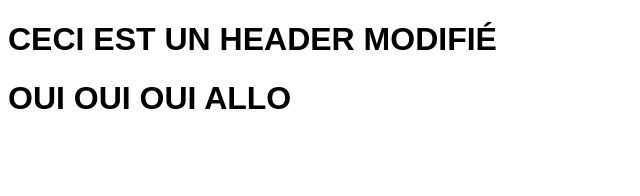
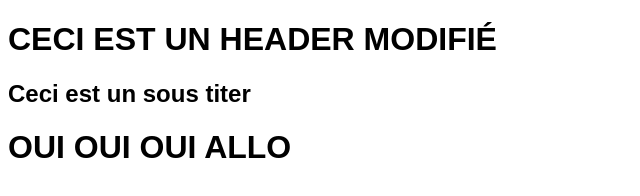
Before and after one commit to ZackForget/Exercice-3-2, a plain HTML site: page index.html in a window 1280 px wide. Shown: the whole page, without its empty margins (0-640 px from the left). Drawn offline with Linux system fonts and the light colour scheme.

Commit message:
M - h2 sous titre

```diff
--- a/index.html
+++ b/index.html
@@ -14,6 +14,9 @@
     <h1>
         CECI EST UN HEADER MODIFIÉ
     </h1>
+    <h2>
+        Ceci est un sous titer
+    </h2>
 </header>
 <body>
     <h1>OUI OUI OUI ALLO</h1>
```
